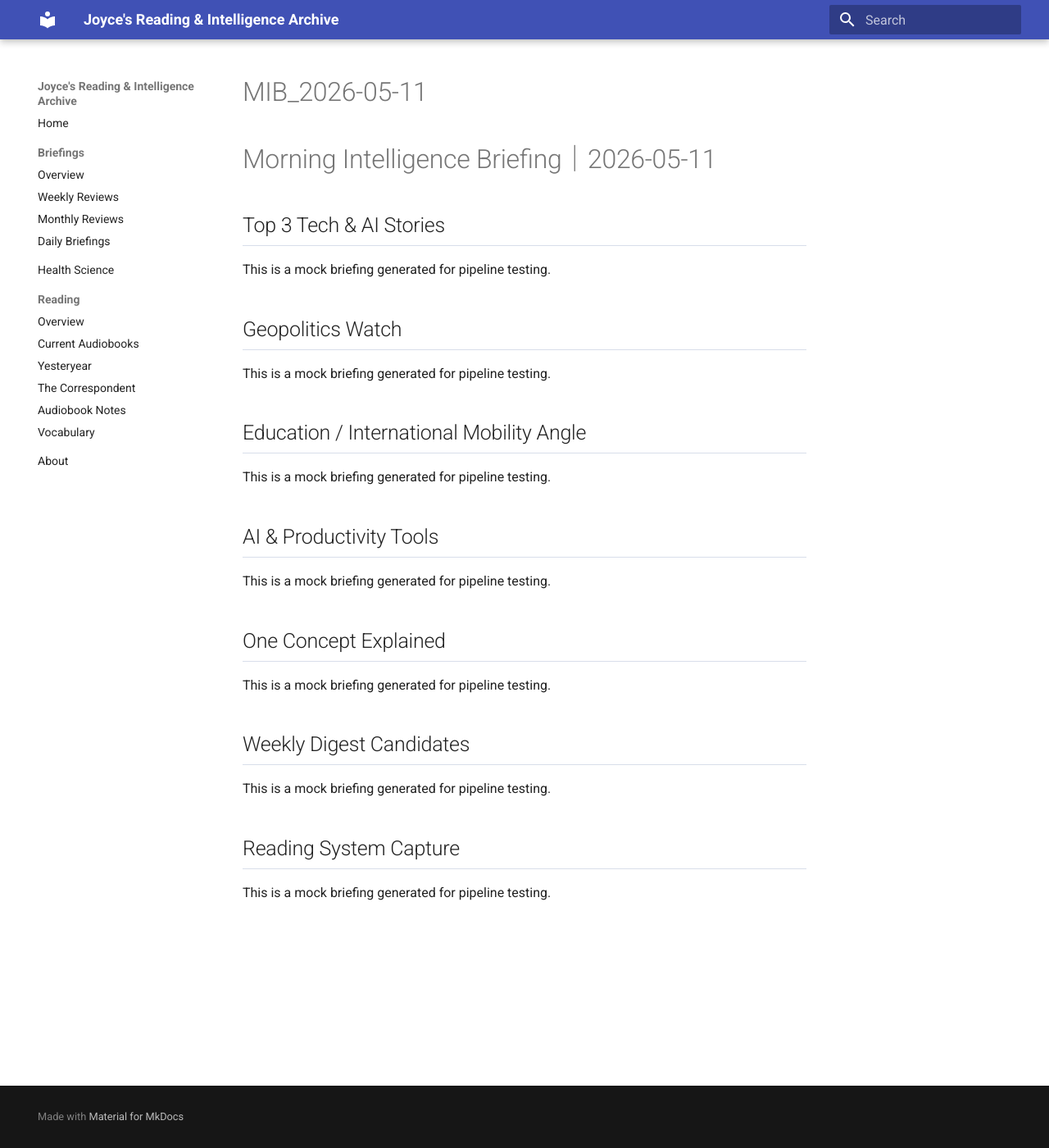
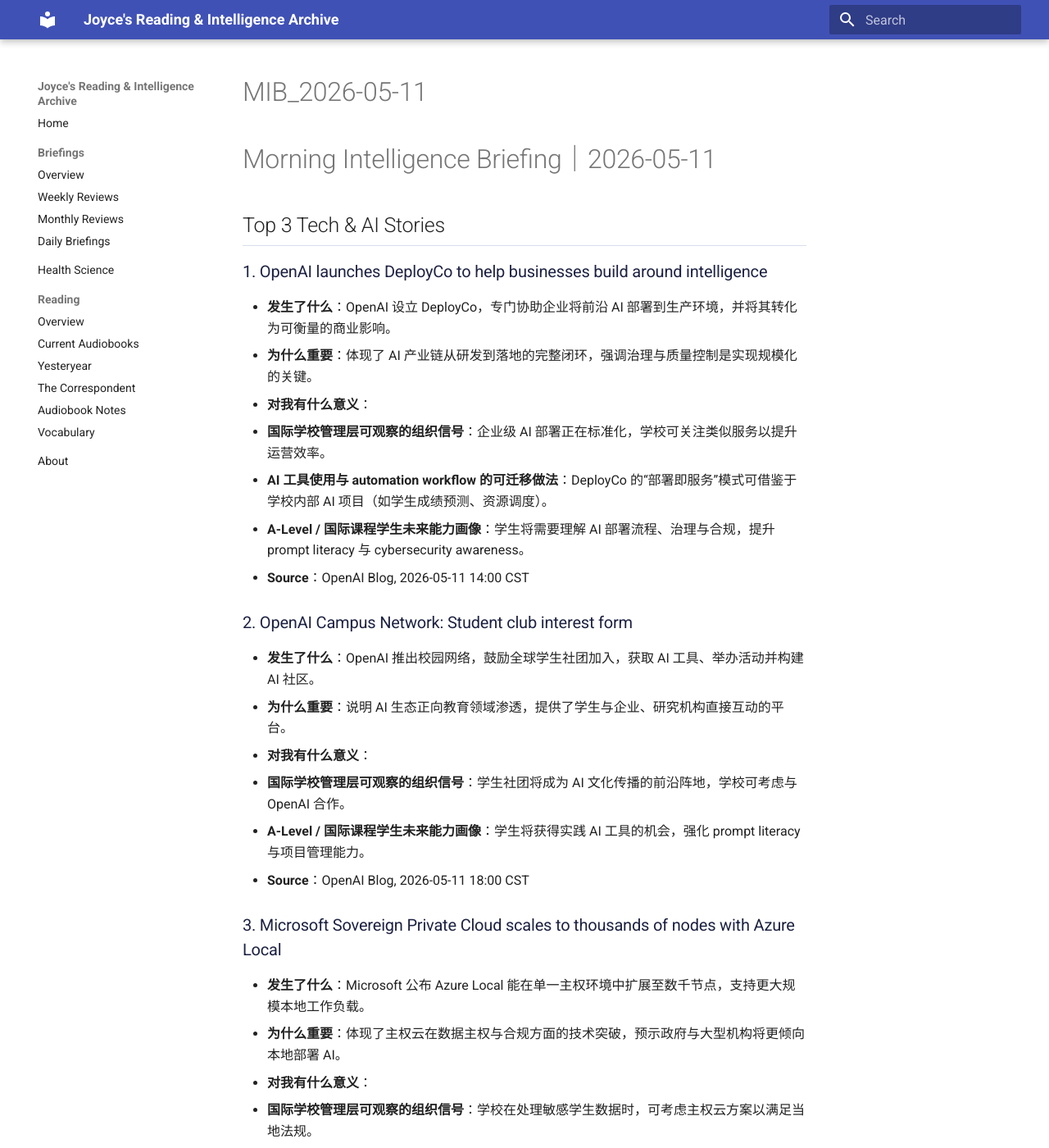
Before and after one commit to Joyce23523/reading-assistant, an MkDocs documentation site: the page built from docs/briefings/daily/2026-05-11.md, in a window 1280 px wide and 1400 px high. Shown: the whole window at 82% size. Built offline with MkDocs 1.6.1 and Material for MkDocs 9.7.7, drawn with Linux system fonts in a browser that asks for light colours; some of the changed text lies outside the part shown.

Commit message:
Add daily OpenRouter free briefing

```diff
--- a/docs/briefings/daily/2026-05-11.md
+++ b/docs/briefings/daily/2026-05-11.md
@@ -3,22 +3,97 @@
 # Morning Intelligence Briefing｜2026-05-11
 
 ## Top 3 Tech & AI Stories
-This is a mock briefing generated for pipeline testing.
+
+### 1. OpenAI launches DeployCo to help businesses build around intelligence
+- **发生了什么**：OpenAI 设立 DeployCo，专门协助企业将前沿 AI 部署到生产环境，并将其转化为可衡量的商业影响。
+- **为什么重要**：体现了 AI 产业链从研发到落地的完整闭环，强调治理与质量控制是实现规模化的关键。
+- **对我有什么意义**：
+  - **国际学校管理层可观察的组织信号**：企业级 AI 部署正在标准化，学校可关注类似服务以提升运营效率。
+  - **AI 工具使用与 automation workflow 的可迁移做法**：DeployCo 的“部署即服务”模式可借鉴于学校内部 AI 项目（如学生成绩预测、资源调度）。
+  - **A-Level / 国际课程学生未来能力画像**：学生将需要理解 AI 部署流程、治理与合规，提升 prompt literacy 与 cybersecurity awareness。
+- **Source**：OpenAI Blog, 2026-05-11 14:00 CST
+
+### 2. OpenAI Campus Network: Student club interest form
+- **发生了什么**：OpenAI 推出校园网络，鼓励全球学生社团加入，获取 AI 工具、举办活动并构建 AI 社区。
+- **为什么重要**：说明 AI 生态正向教育领域渗透，提供了学生与企业、研究机构直接互动的平台。
+- **对我有什么意义**：
+  - **国际学校管理层可观察的组织信号**：学生社团将成为 AI 文化传播的前沿阵地，学校可考虑与 OpenAI 合作。
+  - **A-Level / 国际课程学生未来能力画像**：学生将获得实践 AI 工具的机会，强化 prompt literacy 与项目管理能力。
+- **Source**：OpenAI Blog, 2026-05-11 18:00 CST
+
+### 3. Microsoft Sovereign Private Cloud scales to thousands of nodes with Azure Local
+- **发生了什么**：Microsoft 公布 Azure Local 能在单一主权环境中扩展至数千节点，支持更大规模本地工作负载。
+- **为什么重要**：体现了主权云在数据主权与合规方面的技术突破，预示政府与大型机构将更倾向本地部署 AI。
+- **对我有什么意义**：
+  - **国际学校管理层可观察的组织信号**：学校在处理敏感学生数据时，可考虑主权云方案以满足当地法规。
+  - **AI 工具使用与 automation workflow 的可迁移做法**：本地化部署可降低网络延迟，提升 AI 教学工具的实时性。
+- **Source**：Microsoft Blog, 2026-04-28 00:00 CST
 
 ## Geopolitics Watch
-This is a mock briefing generated for pipeline testing.
+
+- **Signal**：Trump 对伊朗解除海上封锁提案的强硬回应
+  - **Interpretation**：美方对中东地区的军事与能源政策持续紧张，可能影响区域安全与能源市场。
+  - **Why to watch**：能源价格波动可能影响国际学校的运营成本与学生家庭经济状况。
+
+- **Signal**：美国与法国海员在船后感染 hantavirus
+  - **Interpretation**：跨国航运健康风险上升，提示国际学生与教职工在海外旅行时需加强健康防护。
+  - **Why to watch**：疫情可能导致签证与留学政策的临时调整。
+
+- **Signal**：英国与非洲媒体生态的变革
+  - **Interpretation**：非洲地区信息消费模式正被本土创作者重塑，显示数字媒体治理与内容监管的多样化。
+  - **Why to watch**：国际学校在多元文化教育与数字素养课程设计时，可借鉴此类案例。
 
 ## Education / International Mobility Angle
-This is a mock briefing generated for pipeline testing.
+
+今日来源中没有足够强的 education / mobility signal。可继续观察签证、高等教育政策、国际学生流动和中美教育相关政策。
 
 ## AI & Productivity Tools
-This is a mock briefing generated for pipeline testing.
+
+- **OpenAI DeployCo**：企业级 AI 部署平台，支持从模型选择到监控的全链路。
+- **OpenAI Codex 安全运行**：通过 sandboxing、网络策略与 agent-native telemetry 实现安全编码。
+- **Microsoft Azure Local**：主权云节点扩展，满足本地化 AI 计算需求。
+- **Google Finance AI**：AI 驱动的金融信息检索已扩展至欧洲，展示跨境 AI 产品本地化路径。
 
 ## One Concept Explained
-This is a mock briefing generated for pipeline testing.
+
+- **Concept / 概念**：Prompt Literacy
+- **Plain explanation / 直白解释**：理解如何用简洁、精准的自然语言指令引导 AI 产生所需输出的能力。
+- **Why it matters / 意义**：是学生与教育工作者有效利用 AI 工具的前提，直接影响学习效率与创新能力。
 
 ## Weekly Digest Candidates
-This is a mock briefing generated for pipeline testing.
+
+- **Candidate**：OpenAI DeployCo
+  - **Suggested tags**：#AI #EnterpriseDeployment #Governance
+  - **Follow-up question**：DeployCo 的合规框架如何与教育数据保护法规对接？
+
+- **Candidate**：Microsoft Azure Local
+  - **Suggested tags**：#Cloud #Sovereign #DataPrivacy
+  - **Follow-up question**：学校级别的 Azure Local 部署成本与效益如何评估？
+
+- **Candidate**：Google Finance AI Expansion
+  - **Suggested tags**：#AI #Finance #Localization
+  - **Follow-up question**：AI 驱动的金融信息服务对学生金融素养课程有何启示？
+
+- **Candidate**：OpenAI Codex 安全运行
+  - **Suggested tags**：#AI #Security #Sandboxing
+  - **Follow-up question**：Codex 的安全策略能否直接迁移至教育编程环境？
+
+- **Candidate**：US‑Iran naval blockade negotiations
+  - **Suggested tags**：#Geopolitics #Energy #Policy
+  - **Follow-up question**：能源价格波动将如何影响国际学校的运营预算？
 
 ## Reading System Capture
-This is a mock briefing generated for pipeline testing.
+
+- **Archive**：OpenAI DeployCo, Microsoft Azure Local, OpenAI Codex 安全运行
+- **Watch**：Google Finance AI Expansion, US‑Iran naval blockade negotiations
+- **Ignore / Low signal**：非洲媒体生态变革、英国与非洲媒体生态的变革
+
+## Source Notes
+
+- **Source types used**: 官方技术博客（OpenAI、Google AI、Microsoft Blog）、主流新闻媒体（BBC、Guardian、The Guardian World）、科技评论（MIT Technology Review）。
+- **Source limitations**:
+  - 缺乏直接关于国际学校或学生流动的报道。
+  - 主要聚焦技术与企业层面，教育政策与签证信息来源不足。
+- **Potential bias**:
+  - 技术博客倾向正面展示产品功能，可能低估风险与治理挑战。
+  - 新闻媒体聚焦事件冲击，未深入探讨长期趋势。
```
